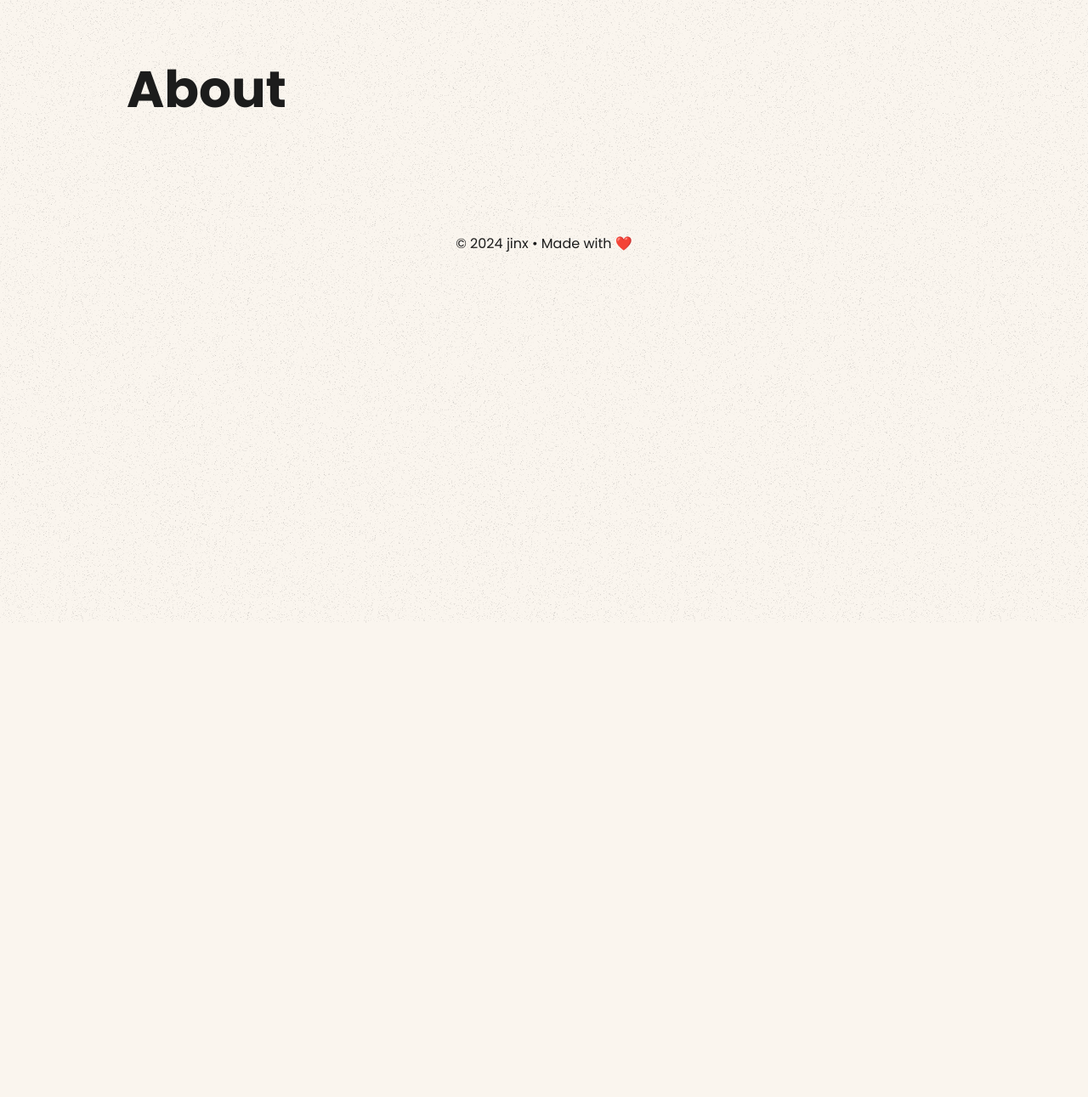
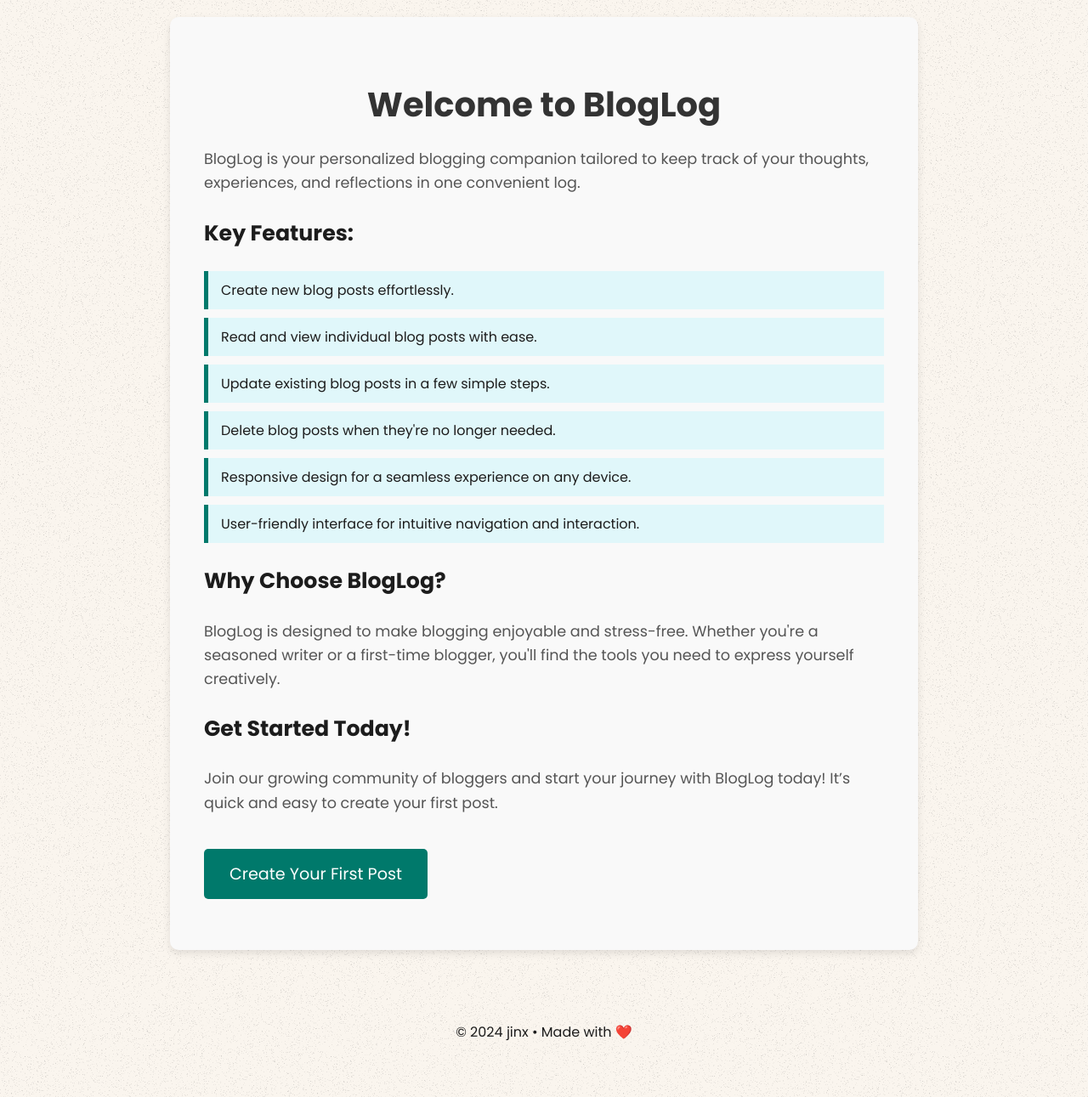
Before and after one commit to jinx-vi-0/BlogLog, a Node server app: page /about in a window 1280 px wide. Shown: the part 67-1358 px from the top of the page at 85% size. Before the commit the page ends 800 px from the top, so only its background shows below. Run offline with Node 20, Linux system fonts and the light colour scheme; some libraries are stand-ins or nearby versions.

Commit message:
Enhance About Us page

```diff
--- a/public/css/style.css
+++ b/public/css/style.css
@@ -338,3 +338,62 @@ img {
 .pagination:hover {
   color: var(--black);
 }
+
+
+/* About us page  */
+.welcome-section {
+  background-color: #f9f9f9;
+  padding: 40px;
+  border-radius: 10px;
+  box-shadow: 0 4px 10px rgba(0, 0, 0, 0.1);
+  max-width: 800px;
+  margin: auto;
+}
+
+.welcome-section h2 {
+  font-size: 2.5rem;
+  color: #333;
+  margin-bottom: 20px;
+  text-align: center;
+}
+
+.welcome-section p {
+  font-size: 1.1rem;
+  color: #555;
+  line-height: 1.6;
+  margin-bottom: 20px;
+}
+
+.features-list {
+  list-style-type: none;
+  padding: 0;
+}
+
+.features-list li {
+  background: #e0f7fa;
+  border-left: 5px solid #00796b;
+  padding: 10px 15px;
+  margin-bottom: 10px;
+  transition: background 0.3s;
+}
+
+.features-list li:hover {
+  background: #b2ebf2;
+}
+
+.welcome-section a.cta-button {
+  display: inline-block;
+  background-color: #00796b;
+  color: white;
+  padding: 15px 30px;
+  text-decoration: none;
+  border-radius: 5px;
+  font-size: 1.2rem;
+  margin: 20px auto;
+  text-align: center;
+  transition: background 0.3s;
+}
+
+.welcome-section a.cta-button:hover {
+  background-color: #004d40;
+}
--- a/views/about.ejs
+++ b/views/about.ejs
@@ -1 +1,23 @@
-<h1>About</h1>
+<section class="welcome-section">
+    <h2>Welcome to BlogLog</h2>
+    <p>BlogLog is your personalized blogging companion tailored to keep track of your thoughts, experiences, and reflections in one convenient log.</p>
+
+    <h3>Key Features:</h3>
+    <ul class="features-list">
+        <li>Create new blog posts effortlessly.</li>
+        <li>Read and view individual blog posts with ease.</li>
+        <li>Update existing blog posts in a few simple steps.</li>
+        <li>Delete blog posts when they're no longer needed.</li>
+        <li>Responsive design for a seamless experience on any device.</li>
+        <li>User-friendly interface for intuitive navigation and interaction.</li>
+    </ul>
+
+    <h3>Why Choose BlogLog?</h3>
+    <p>BlogLog is designed to make blogging enjoyable and stress-free. Whether you're a seasoned writer or a first-time blogger, you'll find the tools you need to express yourself creatively.</p>
+
+
+
+    <h3>Get Started Today!</h3>
+    <p>Join our growing community of bloggers and start your journey with BlogLog today! It’s quick and easy to create your first post.</p>
+    <a href="/create-post" class="cta-button">Create Your First Post</a>
+</section>
```
